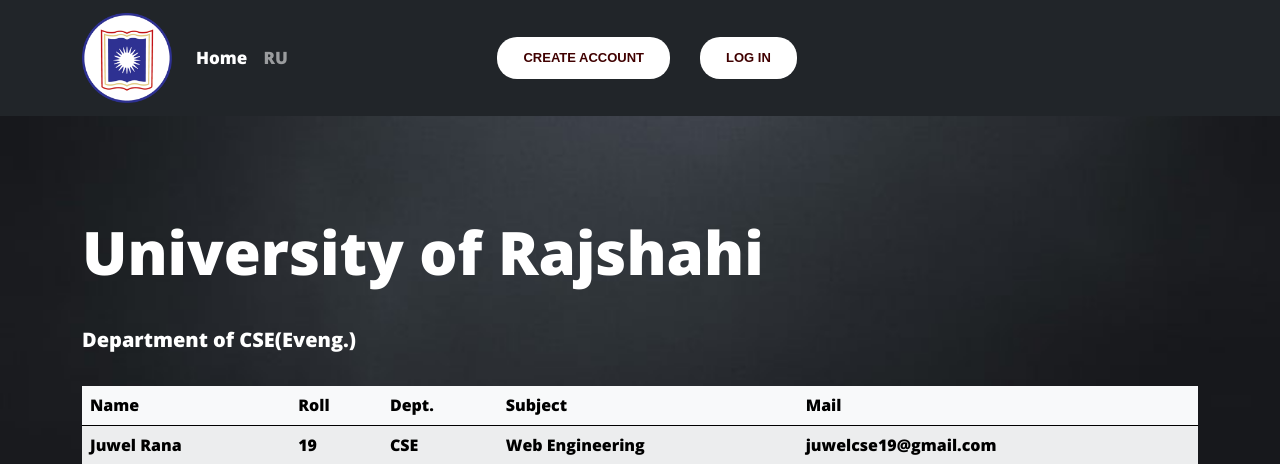
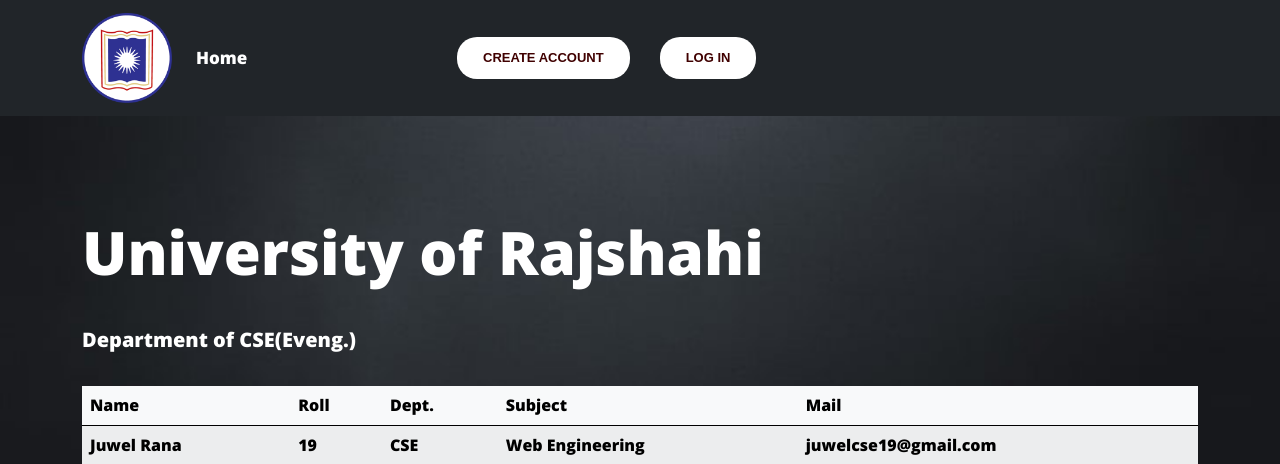
Before and after one commit to juwel119/Registration, a Django app: template users/templates/users/home.html in a window 1280 px wide. Shown: the top 464 px of the page. Run offline with Django 4.2, Linux system fonts and the light colour scheme; the template is opened without the code that fills it, so the values that code supplies are empty; parts of the project's set-up code (start-up, migrations or seed data) failed here and were passed over.

Commit message:
Update base.html

```diff
--- a/users/templates/users/base.html
+++ b/users/templates/users/base.html
@@ -27,7 +27,7 @@
             <div class="navbar-nav">
               <a class="nav-link active" aria-current="page" href="{% url 'home' %}">Home</a>
 
-              <a class="nav-link" href="http://www.ru.ac.bd/" target="_blank">RU</a>
+
 
             </div>
             <form class="d-flex" id="authstyle">
```
